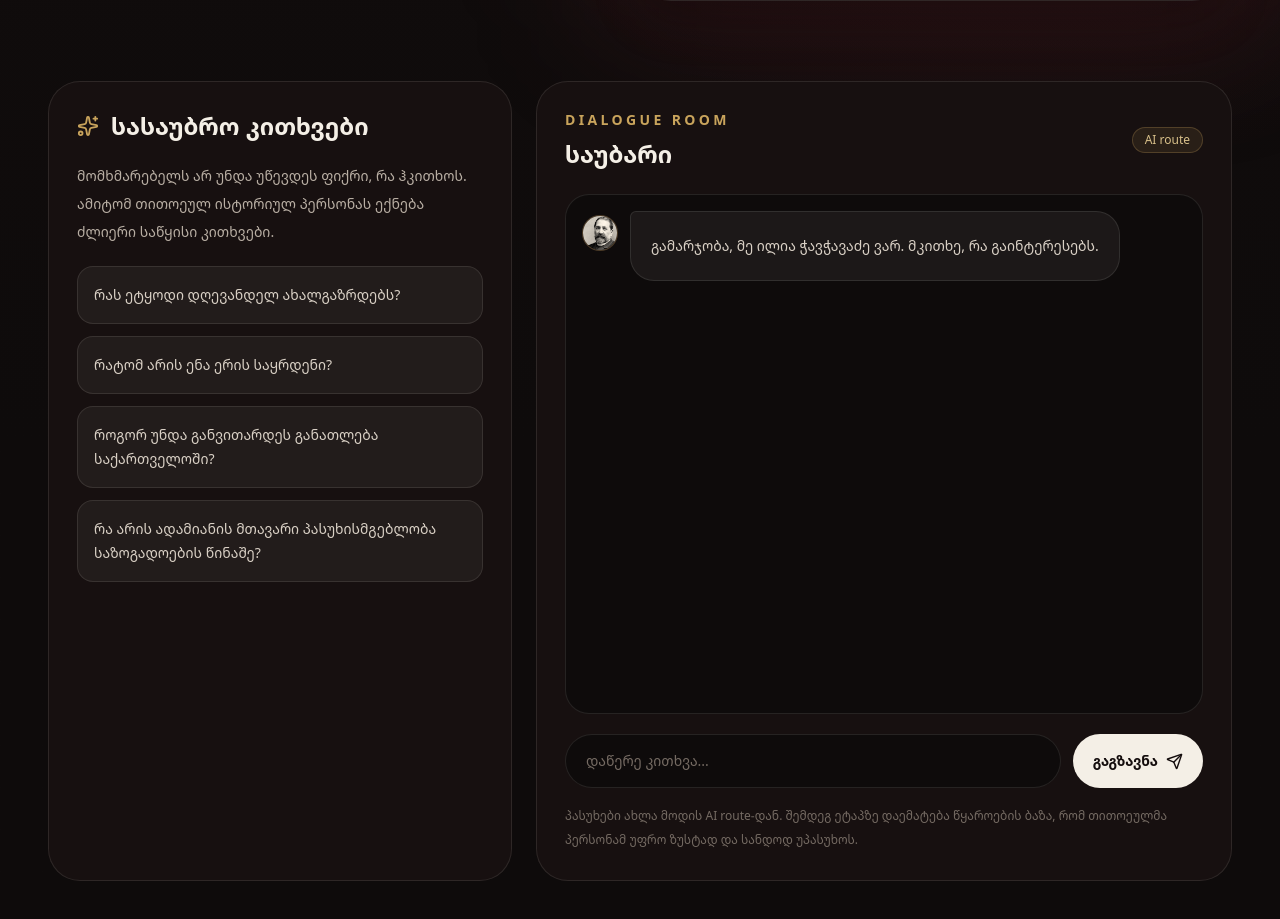
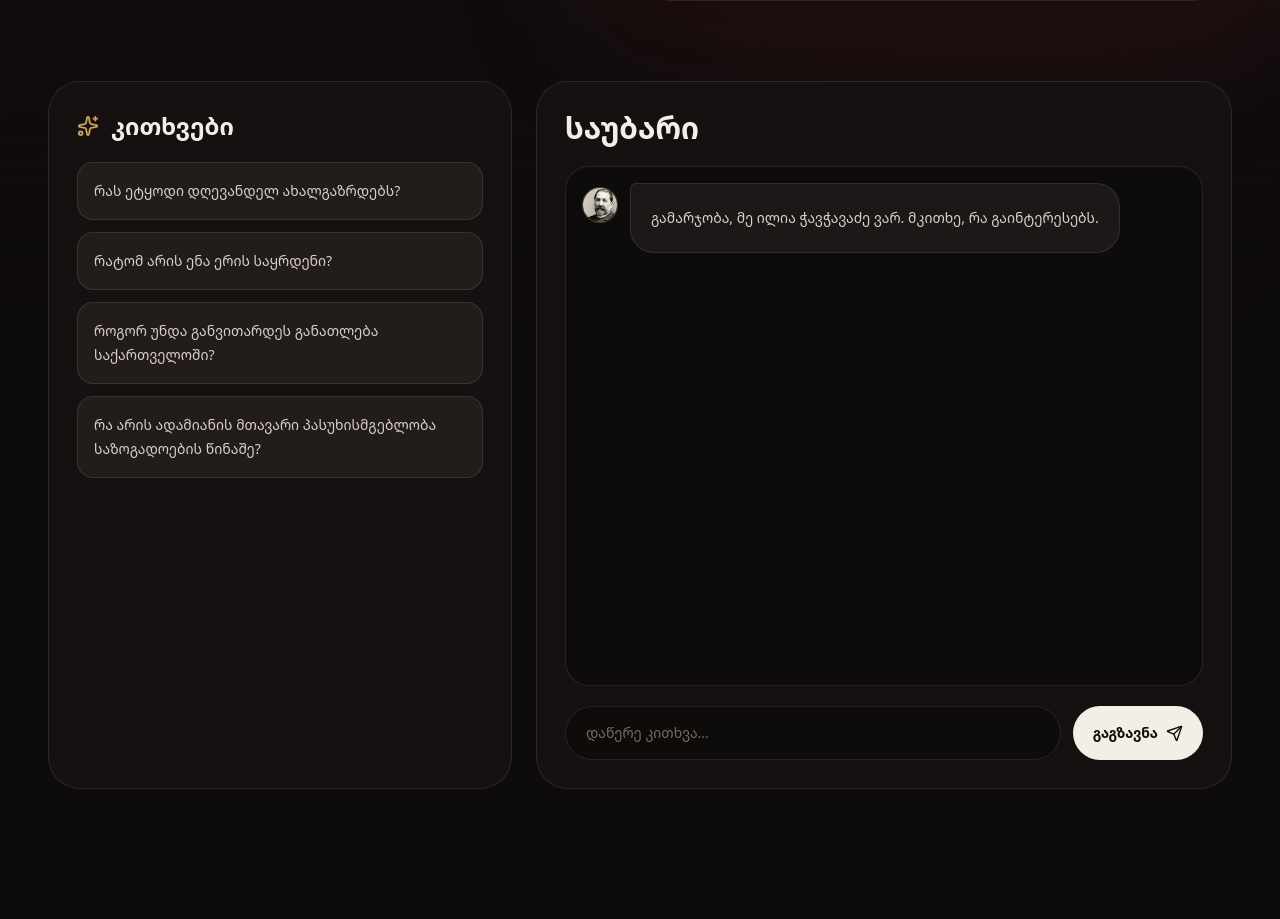
Before and after one commit to vakooragvelidze-x/ECHOofGeorgia, a Next.js app: page /figures/ilia-chavchavadze in a window 1280 px wide. Shown: the part 851-1770 px from the top of the page. Built offline with nearby package versions, Linux system fonts and the light colour scheme.

Commit message:
Clean chat interface labels

```diff
--- a/src/components/FigureChat.tsx
+++ b/src/components/FigureChat.tsx
@@ -254,13 +254,10 @@ if (avatarImage) {
       <div className="rounded-[2rem] border border-[#f4efe6]/10 bg-[#171010] p-7">
         <div className="mb-5 flex items-center gap-3">
           <Sparkles className="text-[#c9a45c]" size={22} />
-          <h2 className="text-2xl font-black">სასაუბრო კითხვები</h2>
-        </div>
+     <h2 className="text-2xl font-black">კითხვები</h2>
+  </div>
 
-        <p className="mb-5 text-sm leading-7 text-[#b8aea3]">
-          მომხმარებელს არ უნდა უწევდეს ფიქრი, რა ჰკითხოს. ამიტომ თითოეულ
-          ისტორიულ პერსონას ექნება ძლიერი საწყისი კითხვები.
-        </p>
+
 
         <div className="space-y-3">
           {figure.questions.map((question) => (
@@ -278,18 +275,9 @@ if (avatarImage) {
       </div>
 
       <div className="rounded-[2rem] border border-[#f4efe6]/10 bg-[#171010] p-4 sm:p-7">
-        <div className="mb-6 flex items-center justify-between gap-4">
-          <div>
-            <p className="text-sm font-bold uppercase tracking-[0.24em] text-[#c9a45c]">
-              Dialogue room
-            </p>
-            <h2 className="mt-2 text-2xl font-black">საუბარი</h2>
-          </div>
-
-          <span className="rounded-full border border-[#c9a45c]/25 bg-[#c9a45c]/10 px-3 py-1 text-xs text-[#d8c08a]">
-            AI route
-          </span>
-        </div>
+        <div className="mb-5">
+  <h2 className="text-3xl font-black">საუბარი</h2>
+</div>
 
         <div className="relative">
           <div
@@ -384,10 +372,7 @@ if (avatarImage) {
           </button>
         </div>
 
-        <p className="mt-4 text-xs leading-6 text-[#756b63]">
-          პასუხები ახლა მოდის AI route-დან. შემდეგ ეტაპზე დაემატება წყაროების
-          ბაზა, რომ თითოეულმა პერსონამ უფრო ზუსტად და სანდოდ უპასუხოს.
-        </p>
+
       </div>
     </section>
   );
```
